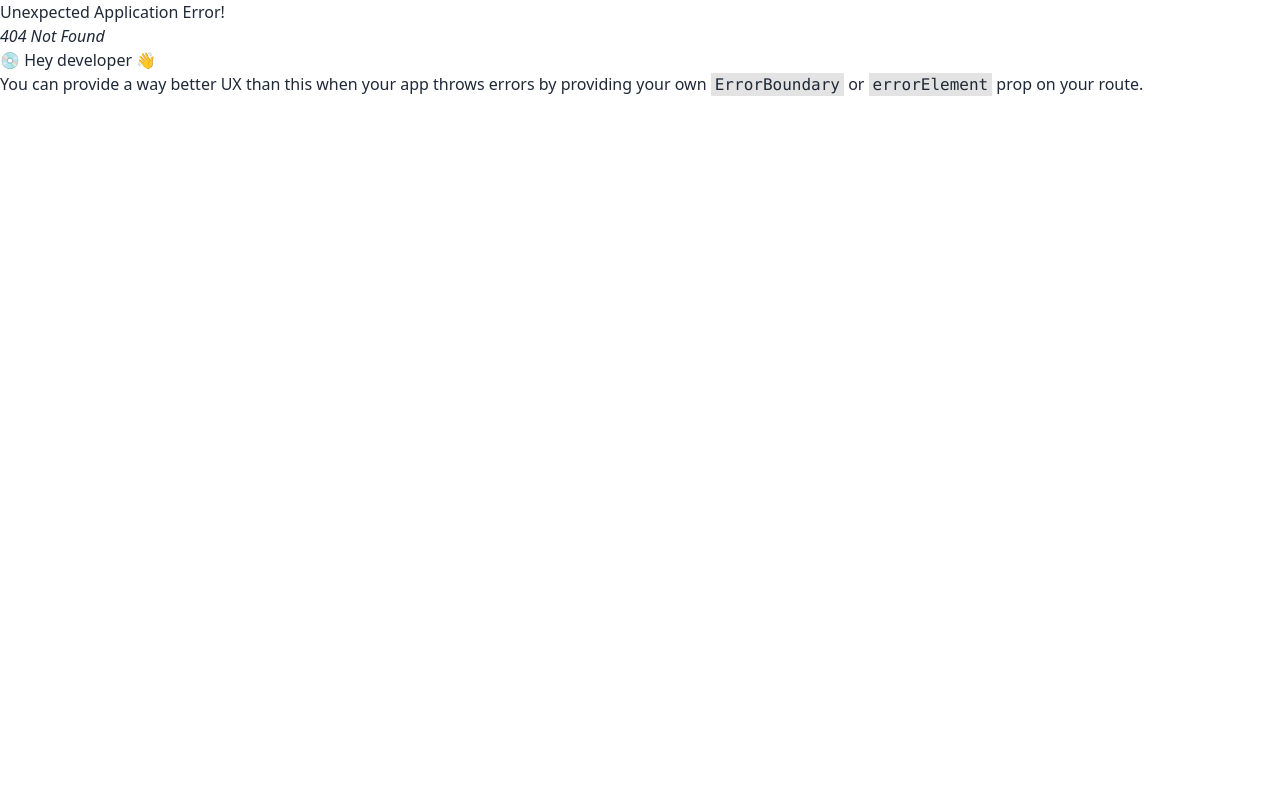
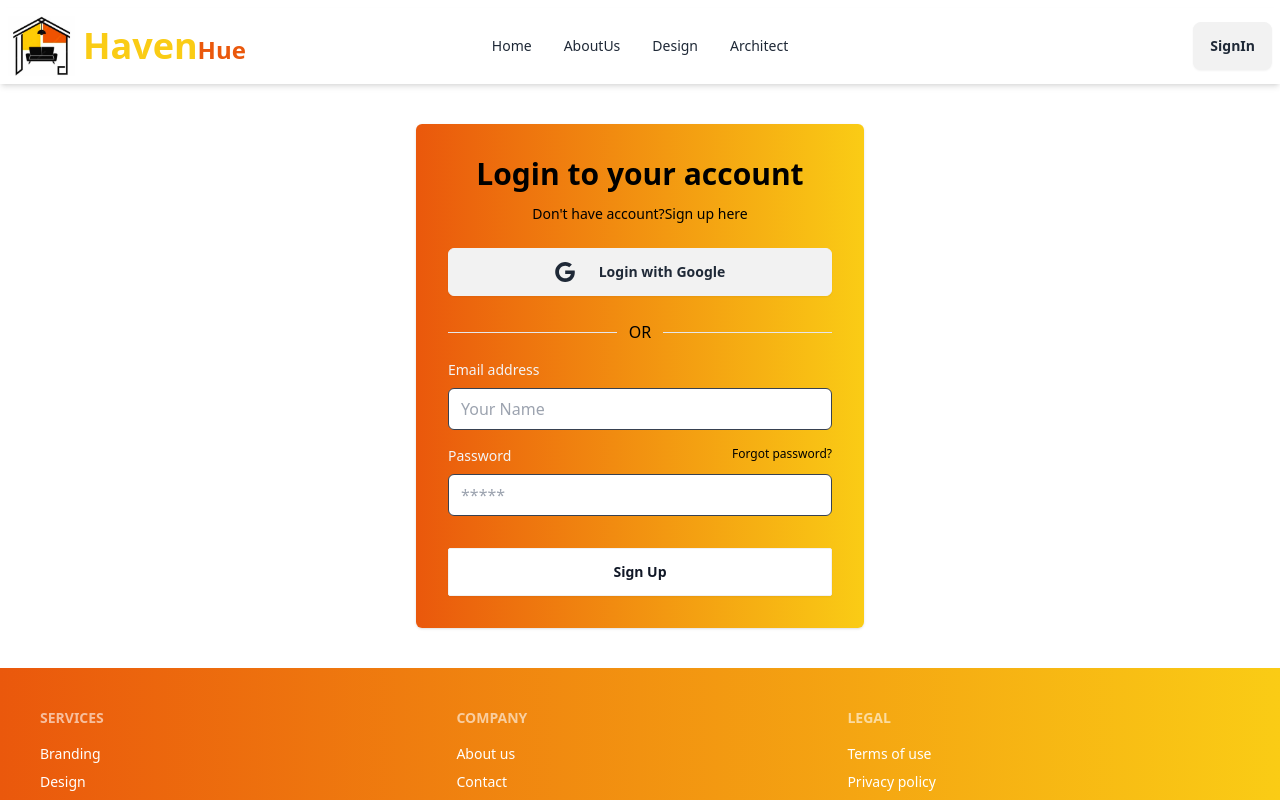
Before and after one commit to minhazapon/HavenHue--react.js-project, a React (Vite) app: page /login in a window 1280 px wide. Before the commit this address had no page. Shown: the top 800 px of the page. Built offline with nearby package versions, Linux system fonts and the light colour scheme; no server answers.

Commit message:
firebase file

```diff
--- a/package.json
+++ b/package.json
@@ -10,6 +10,7 @@
     "preview": "vite preview"
   },
   "dependencies": {
+    "firebase": "^10.13.0",
     "localforage": "^1.10.0",
     "match-sorter": "^6.3.4",
     "react": "^18.3.1",
--- a/src/Footer.jsx
+++ b/src/Footer.jsx
@@ -4,7 +4,7 @@ const Footer = () => {
     return (
         <div>
 
-<footer className="footer bg-base-200 text-base-content p-10">
+<footer className="footer bg-gradient-to-r from-orange-600  to-yellow-400 text-white text-base-content p-10">
   <nav>
     <h6 className="footer-title">Services</h6>
     <a className="link link-hover">Branding</a>
--- a/src/Nav.jsx
+++ b/src/Nav.jsx
@@ -1,9 +1,22 @@
-import { NavLink } from "react-router-dom";
+import { Link, NavLink } from "react-router-dom";
 
 import logo from '../src/image/WhatsApp Image 2024-08-14 at 06.33.08_b063196d.jpg'
+import { useContext} from "react";
+import { firecontext } from "./firebase file/AuthContext";
 
 
 const Nav = () => {
+
+  const {user, logOut} = useContext(firecontext)
+
+  const handleOut = () => {
+    logOut()
+    .then(() => console.log('logOut successfully'))
+    .catch( error =>
+      console.error(error)
+    )
+
+   }
 
 
     const nav = <>
@@ -21,7 +34,7 @@ const Nav = () => {
     return (
         <div>
 
-<div className="navbar bg-base-100 mt-2  shadow-md ">
+<div className="navbar bg-base-100 mt-2   shadow-md ">
   <div className="navbar-start">
     <div className="dropdown">
       <div tabIndex={0} role="button" className="btn btn-ghost lg:hidden">
@@ -57,7 +70,14 @@ const Nav = () => {
     </ul>
   </div>
   <div className="navbar-end">
-    <a className="btn   ">SignIn</a>
+  { user ? <>
+
+    <button onClick={handleOut} className=" btn">SignOut</button>
+  </>:
+
+  <Link to="/login" ><a className="btn">SignIn</a></Link>
+
+  }
   </div>
 </div>
 
--- /dev/null
+++ b/src/firebase file/AuthContext.jsx
@@ -0,0 +1,71 @@
+import { createContext, useEffect, useState } from "react";
+import auth from "./firebase.config";
+import {  createUserWithEmailAndPassword, GoogleAuthProvider, onAuthStateChanged, signInWithEmailAndPassword, signInWithPopup } from "firebase/auth";
+
+
+
+export const firecontext = createContext(null)
+
+       const GProvider = new  GoogleAuthProvider()
+
+const AuthContext = ({children}) => {
+
+
+    const [user, setUser] =  useState(null)
+
+    const createUser = ( email, password) =>{
+
+        return createUserWithEmailAndPassword (  auth, email, password )
+
+    }
+
+    const signIn = (email, password) =>{
+
+       return signInWithEmailAndPassword(auth, email, password)
+
+    }
+
+
+    const signGoogle = () =>{
+
+        return signInWithPopup(auth, GProvider)
+
+    }
+
+
+    const logOut = () => {
+
+        signOut(auth)
+    }
+
+         /////////////
+         useEffect( () =>{
+        const unSubscribe = onAuthStateChanged(auth, currentUser => {
+            setUser(currentUser)
+            console.log(currentUser)
+
+         })
+         return() => {
+            unSubscribe();
+         }
+         } , [])
+
+        ///////////////
+
+
+    const authInfo = {user, createUser, signIn,  signGoogle, logOut }
+
+    return (
+        <div>
+
+            <firecontext.Provider value={authInfo} >
+
+                {children}
+
+            </firecontext.Provider>
+
+        </div>
+    );
+};
+
+export default AuthContext;
--- /dev/null
+++ b/src/firebase file/Login.jsx
@@ -0,0 +1,125 @@
+import { useContext } from "react";
+import { Link } from "react-router-dom";
+import { firecontext } from "./AuthContext";
+
+
+
+
+const Login = () => {
+
+
+    const {signIn, signGoogle} = useContext(firecontext)
+
+    const handleIn = e => {
+
+        e.preventDefault()
+        const email = e.target.email.value
+        const password = e.target.password.value
+        console.log(email, password)
+
+        signIn(email, password)
+        .then( result =>{
+            console.log(result)
+        } )
+        .catch( error =>{
+            console.error(error)
+        } )
+
+
+
+      }
+
+
+
+      const handleGoogle = e => {
+        e.preventDefault()
+        signGoogle()
+        .then( result => {
+          console.log(result.user)
+        })
+        .catch( error => {
+          console.error(error)
+        })
+
+
+
+       }
+
+
+    return (
+
+
+        <div className=" mb-10 mt-10 ml-5 mr-5">
+
+        <div className=" flex justify-center ">
+
+        <div className="  animate__animated   animate__flip animate__repeat-2      w-full max-w-md p-4 rounded-md shadow sm:p-8 bg-gradient-to-r from-orange-600  to-yellow-400 text-gray-100">
+
+
+
+                <h2 className="mb-3 text-3xl font-semibold text-center text-black ">Login to your account</h2>
+
+
+                <p className="text-sm text-center  text-black ">Don't have account?
+
+                    <Link to="/up" >
+                    <a   className="focus:underline hover:underline text-black ">Sign up here</a>
+                    </Link>
+
+
+
+
+
+                </p>
+                <div className="my-6 space-y-4">
+                    <button   onClick={handleGoogle}  aria-label="Login with Google" type="button" className=" btn flex items-center justify-center w-full  space-x-4 border rounded-md ">
+                        <svg xmlns="http://www.w3.org/2000/svg" viewBox="0 0 32 32" className="w-5 h-5 fill-current">
+                            <path d="M16.318 13.714v5.484h9.078c-0.37 2.354-2.745 6.901-9.078 6.901-5.458 0-9.917-4.521-9.917-10.099s4.458-10.099 9.917-10.099c3.109 0 5.193 1.318 6.38 2.464l4.339-4.182c-2.786-2.599-6.396-4.182-10.719-4.182-8.844 0-16 7.151-16 16s7.156 16 16 16c9.234 0 15.365-6.49 15.365-15.635 0-1.052-0.115-1.854-0.255-2.651z"></path>
+                        </svg>
+                        <p>Login with Google</p>
+                    </button>
+
+
+                </div>
+                <div className="flex items-center w-full my-4">
+                    <hr  className="w-full text-gray-400" />
+                    <p className="px-3 text-black">OR</p>
+                    <hr  className="w-full text-gray-400" />
+                </div>
+                <form  onSubmit={handleIn} className="space-y-8">
+                    <div className="space-y-4">
+                        <div className="space-y-2">
+                            <label htmlFor="email" className="block text-sm">Email address</label>
+                            <input type="email" name="email" id="email" placeholder="Your Name" className="w-full px-3 py-2 border rounded-md border-gray-700 bg-white text-black focus:border-violet-400" />
+                        </div>
+                        <div className="space-y-2">
+                            <div className="flex justify-between">
+                                <label htmlFor="password" className="text-sm">Password</label>
+                                <a rel="noopener noreferrer" href="#" className="text-xs hover:underline text-black">Forgot password?</a>
+                            </div>
+                            <input type="password" name="password" id="password" placeholder="*****" className="w-full px-3 py-2 border rounded-md border-gray-700 bg-white text-black focus:border-violet-400" />
+                        </div>
+                    </div>
+
+                    <input  className="block w-full p-3 text-center rounded-sm text-gray-900 bg-white btn  " type="submit" value="Sign Up" />
+
+                </form>
+                </div>
+
+
+
+
+
+
+
+
+
+
+
+        </div>
+
+    </div>
+    );
+};
+
+export default Login;
--- /dev/null
+++ b/src/firebase file/PrivateRoute.jsx
@@ -0,0 +1,22 @@
+import { useContext } from "react";
+import { firecontext } from "./AuthContext";
+import { Navigate } from "react-router-dom";
+
+
+
+const PrivateRoute = ({children}) => {
+
+    const {user} = useContext(firecontext)
+
+    if(user){
+
+        return children
+
+    }
+
+
+
+    return <Navigate to="/login" ></Navigate>
+};
+
+export default PrivateRoute;
--- /dev/null
+++ b/src/firebase file/Sign.jsx
@@ -0,0 +1,77 @@
+import { useContext } from "react";
+import { firecontext } from "./AuthContext";
+
+
+
+
+const Sign = () => {
+
+    const {createUser} = useContext(firecontext)
+
+    const handleUp = e => {
+
+      e.preventDefault()
+      const email = e.target.email.value
+      const password = e.target.password.value
+      console.log(email, password)
+
+      createUser(email, password)
+      .then( result =>{
+        console.log(result)
+      } )
+      .catch( error =>{
+        console.error(error)
+      } )
+
+
+
+
+
+    }
+
+
+
+
+
+
+
+    return (
+        <div className=" mb-10 mt-10 ml-10 mr-10">
+
+        <div className=" flex justify-center">
+
+
+         <div className=" animate__animated   animate__flip animate__repeat-2 w-full max-w-md p-8 space-y-3 rounded-xl  bg-gradient-to-r from-orange-600  to-yellow-400 text-gray-100">
+
+
+           <div className=" flex justify-center items-center gap-5">
+
+           <h1 className="text-4xl  font-serif text-center">Sign Up</h1>
+
+           </div>
+
+
+
+           <form onSubmit={handleUp}    className="space-y-6">
+
+               <div className="space-y-1 text-sm">
+                   <label htmlFor="username" className="block text-gray-400">Email</label>
+                   <input  placeholder="Email" className="w-full px-4 py-3 rounded-md border-gray-700 bg-white text-black focus:border-violet-400" type="email" name="email" id="" />
+               </div>
+
+               <div className="space-y-1 text-sm">
+                   <label htmlFor="password" className="block text-gray-400">Password</label>
+                   <input  type="password" name="password" id="password" placeholder="Password" className="w-full px-4 py-3 rounded-md border-gray-700 bg-white text-black focus:border-violet-400" />
+               </div>
+
+               <input  className="block w-full p-3 text-center rounded-sm text-gray-900 bg-white btn  " type="submit" value="Sign Up" />
+           </form>
+           </div>
+           </div>
+
+                   </div>
+
+    );
+};
+
+export default Sign;
--- /dev/null
+++ b/src/firebase file/firebase.config.js
@@ -0,0 +1,22 @@
+// Import the functions you need from the SDKs you need
+import { initializeApp } from "firebase/app";
+import { getAuth } from "firebase/auth";
+// TODO: Add SDKs for Firebase products that you want to use
+// https://firebase.google.com/docs/web/setup#available-libraries
+
+// Your web app's Firebase configuration
+const firebaseConfig = {
+  apiKey: import.meta.env.VITE_APIKEY ,
+  authDomain: import.meta.env.VITE_AUTHDOMAIN,
+  projectId: import.meta.env.VITE_PROJECTID,
+  storageBucket: import.meta.env.VITE_STORAGEBUCKET,
+  messagingSenderId: import.meta.env.VITE_MESSAGINGSENDERID,
+  appId: import.meta.env.VITE_APPID
+};
+
+// Initialize Firebase
+const app = initializeApp(firebaseConfig);
+
+const auth = getAuth(app)
+
+export default auth;
--- a/src/main.jsx
+++ b/src/main.jsx
@@ -12,6 +12,11 @@ import Home from './Home.jsx';
 import About from './aboutFiles/About.jsx';
 import Architect from './architect file/Architect.jsx';
 import Design from './design files/Design.jsx';
+import Login from './firebase file/Login.jsx';
+import Sign from './firebase file/Sign.jsx';
+import AuthContext from './firebase file/AuthContext.jsx';
+import PrivateRoute from './firebase file/PrivateRoute.jsx'
+
 
 
 const router = createBrowserRouter([
@@ -29,11 +34,19 @@ const router = createBrowserRouter([
       },
       {
         path: "/architect",
-        element:   <Architect></Architect>  ,
+        element:    <Architect></Architect> ,
       },
       {
         path: "/design",
-        element:   <Design></Design>   ,
+        element: <Design></Design>      ,
+      },
+      {
+        path: "/login",
+        element:  <Login></Login>   ,
+      },
+      {
+        path: "/up",
+        element:  <Sign></Sign>   ,
       },
     ],
   },
@@ -41,6 +54,11 @@ const router = createBrowserRouter([
 
 createRoot(document.getElementById('root')).render(
   <StrictMode>
+    <AuthContext>
+
     <RouterProvider router={router} />
+
+    </AuthContext>
+
   </StrictMode>,
 )
```
Also changed, not shown: 1 other file (tests, documents, lock files or other folders).
